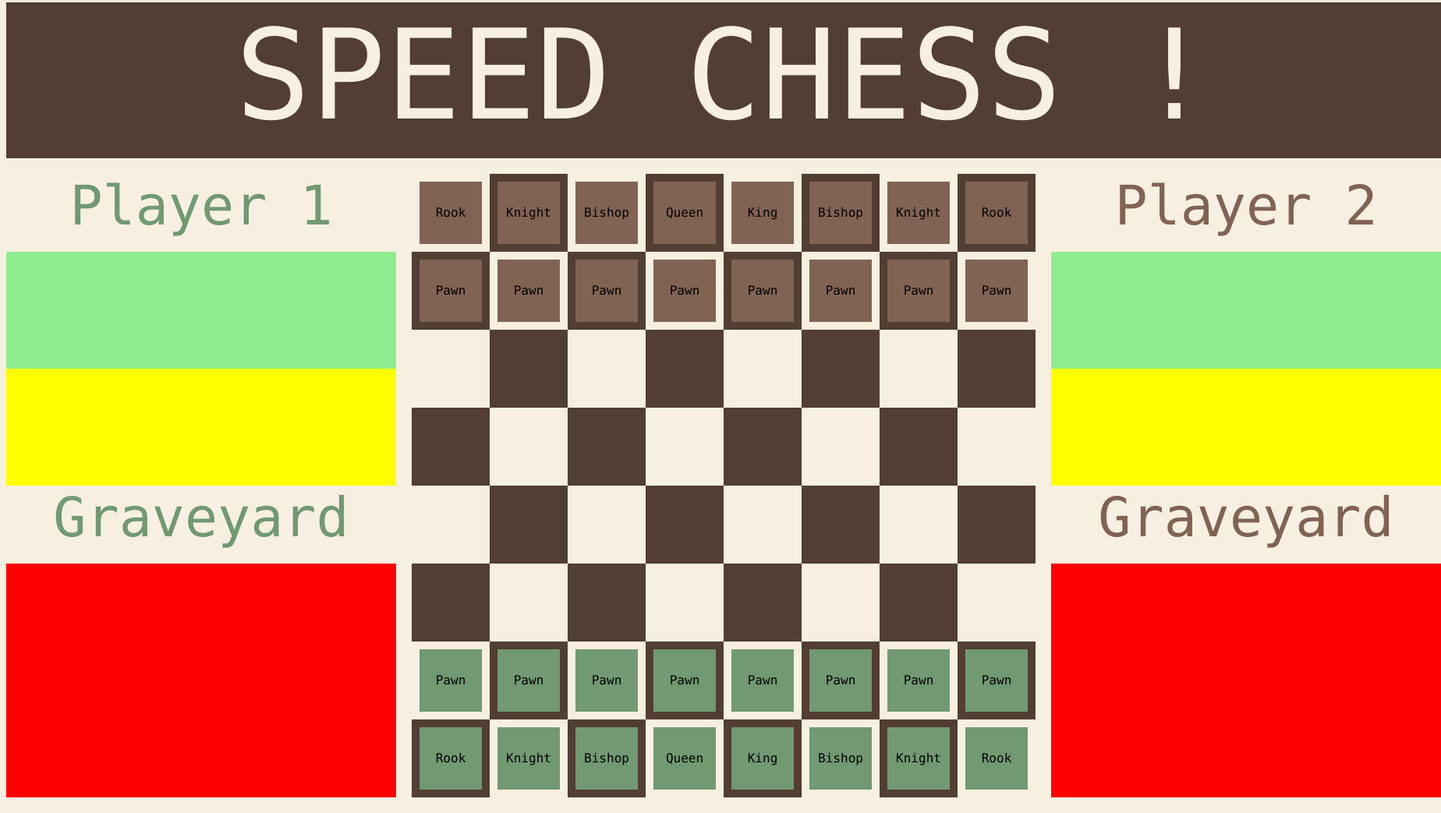
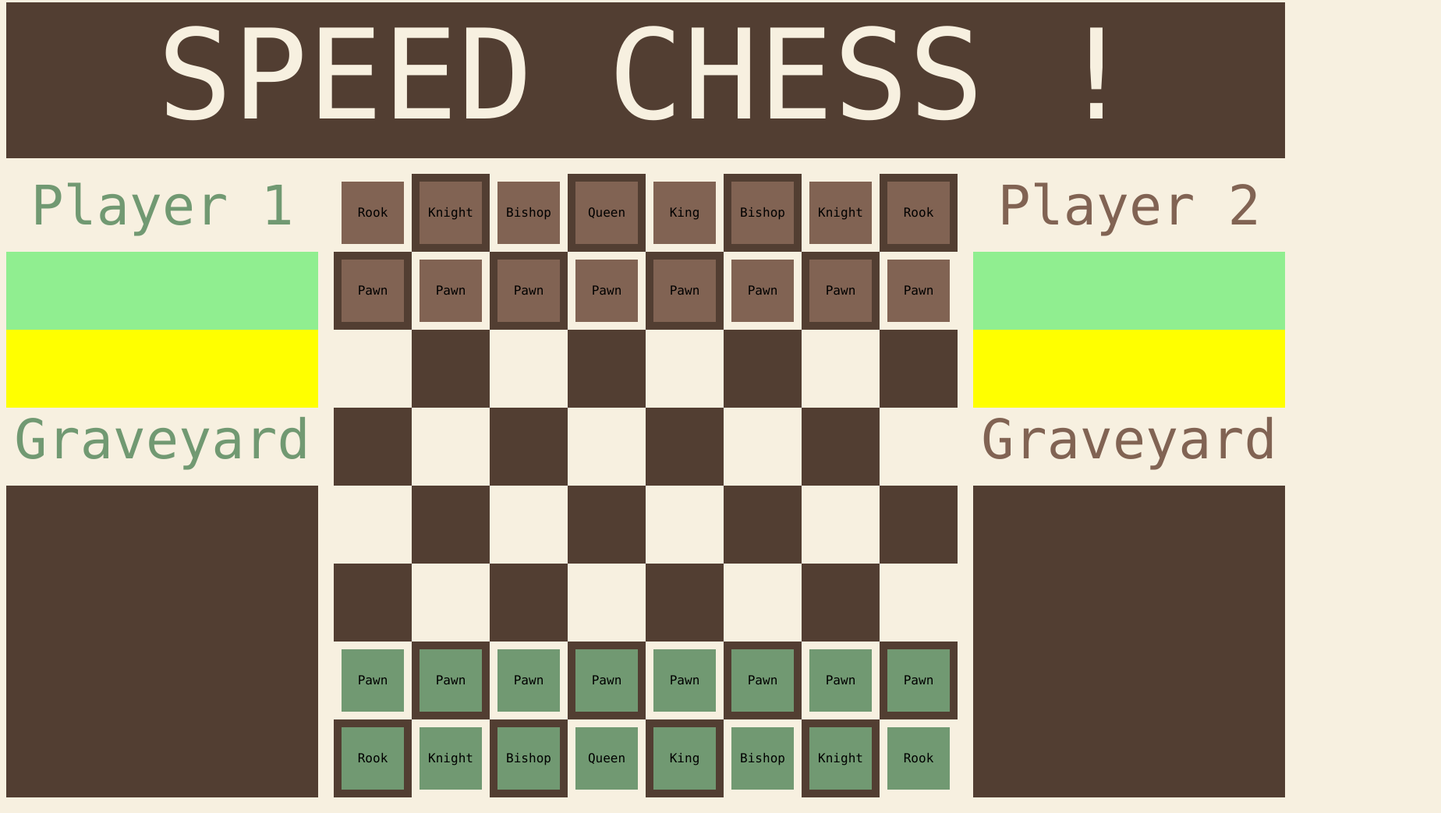
Before and after one commit to emmauscc/collaborative-project-team-joe, a plain HTML site: page index.html in a window 1280 px wide. Shown: the part 5-1048 px from the top of the page at 78% size, 1848 px wide, since content can reach past the window. Drawn offline with Linux system fonts and the light colour scheme.

Commit message:
css + orig pos

```diff
--- a/index.html
+++ b/index.html
@@ -23,7 +23,7 @@
                 <div id='p1' class='subtitle'>Player 1</div>
                 <div id='p1' class='timer'></div>
             </div>
-            <div id='left' class='bottomBox'>
+            <div class='bottomBox1'>
                 <div id='p1' class='subtitle'>Graveyard</div>
                 <div class='square'></div>
             </div>
@@ -38,10 +38,12 @@
                 <div id='p2' class='subtitle'>Player 2</div>
                 <div id='p2' class='timer'></div>
             </div>
-            <div id='right' class='bottomBox'>
+            <div class='bottomBox2'>
                 <div id='p2' class='subtitle'>Graveyard</div>
             </div>
         </div>
+
+        <div class='banner'></div>
 
 
 
--- a/script.js
+++ b/script.js
@@ -1,6 +1,8 @@
 $(document).ready(function(){
     let row;
     let column;
+
+    let origPos;
 
     class square{
         constructor(number, piece) {
@@ -50,6 +52,16 @@ $(document).ready(function(){
             }
         }
 
+        /*
+        for(var i=1; i<5; i++){
+            row = board[i];
+            piece=null;
+            for(var j=1; j<9; j++){
+                row.push(new square(j, piece));
+            }
+        }
+        */
+
     }
 
     function buildDisplayBoard(){
@@ -61,6 +73,13 @@ $(document).ready(function(){
                 }else{
                     $('.board').append("<div id='"+i+j+"' class='squareWhite'></div>");
                 }
+            }
+        }
+
+        for(var i=1; i<5; i++){
+            for(var j=1; j<5; j++){
+                $('.bottomBox1').append("<div id='1GY"+i+j+"' class='squareGrave'></div>");
+                $('.bottomBox2').append("<div id='2GY"+i+j+"' class='squareGrave'></div>");
             }
         }
 
@@ -81,6 +100,8 @@ $(document).ready(function(){
                 }
             }
         }
+
+        origPos = board;
 
     }
 
--- a/style.css
+++ b/style.css
@@ -20,7 +20,7 @@ body{
 
 .container{
     height: 1020px;
-    width: 1840px;
+    width: 1640px;
     background-color: black;
     float: left;
     font-family: "Monaco", monospace;
@@ -30,7 +30,7 @@ body{
 
 .title{
     height: 200px;
-    width: 1840px;
+    width: 1640px;
     color: #f7f0e0;
     background-color:#523e32;
     float: left;
@@ -42,7 +42,7 @@ body{
 
 .banner{
     height: 20px;
-    width: 1840px;
+    width: 1640px;
     background-color: #f7f0e0;
     float: left;
     font-family: "Monaco", monospace;
@@ -51,18 +51,29 @@ body{
 
 }
 
-.bottomBox{
-    height: 400px;
-    width: 500px;
+.bottomBox1{
+    height: 500px;
+    width: 400px;
     background-color: red;
     font-family: "Monaco", monospace;
     text-align: center;
+    float: left;
+
+}
+
+.bottomBox2{
+    height: 500px;
+    width: 400px;
+    background-color: red;
+    font-family: "Monaco", monospace;
+    text-align: center;
+    float: right;
 
 }
 
 .topBox{
-    height: 400px;
-    width: 500px;
+    height: 300px;
+    width: 400px;
     background-color: yellow;
     font-family: "Monaco", monospace;
     text-align: center;
@@ -71,7 +82,7 @@ body{
 
 .sideBox{
     height: 800px;
-    width: 520px;
+    width: 420px;
     background-color: #f7f0e0;
     float: left;
     font-family: "Monaco", monospace;
@@ -80,7 +91,7 @@ body{
 
 .subtitle{
     height: 100px;
-    width: 500px;
+    width: 400px;
     background-color: #f7f0e0;
     float: left;
     font-family: "Monaco", monospace;
@@ -89,8 +100,8 @@ body{
 }
 
 .timer{
-    height: 150px;
-    width: 500px;
+    height: 100px;
+    width: 400px;
     background-color: lightgreen;
     float: left;
     font-family: "Monaco", monospace;
@@ -126,6 +137,15 @@ body{
     background-color: #523e32;
 }
 
+.squareGrave{
+    height: 100px;
+    width: 100px;
+    float: left;
+    font-family: "Monaco", monospace;
+    text-align: center;
+    background-color: #523e32;
+}
+
 .piece2{
     height: 80px;
     width: 80px;
```
